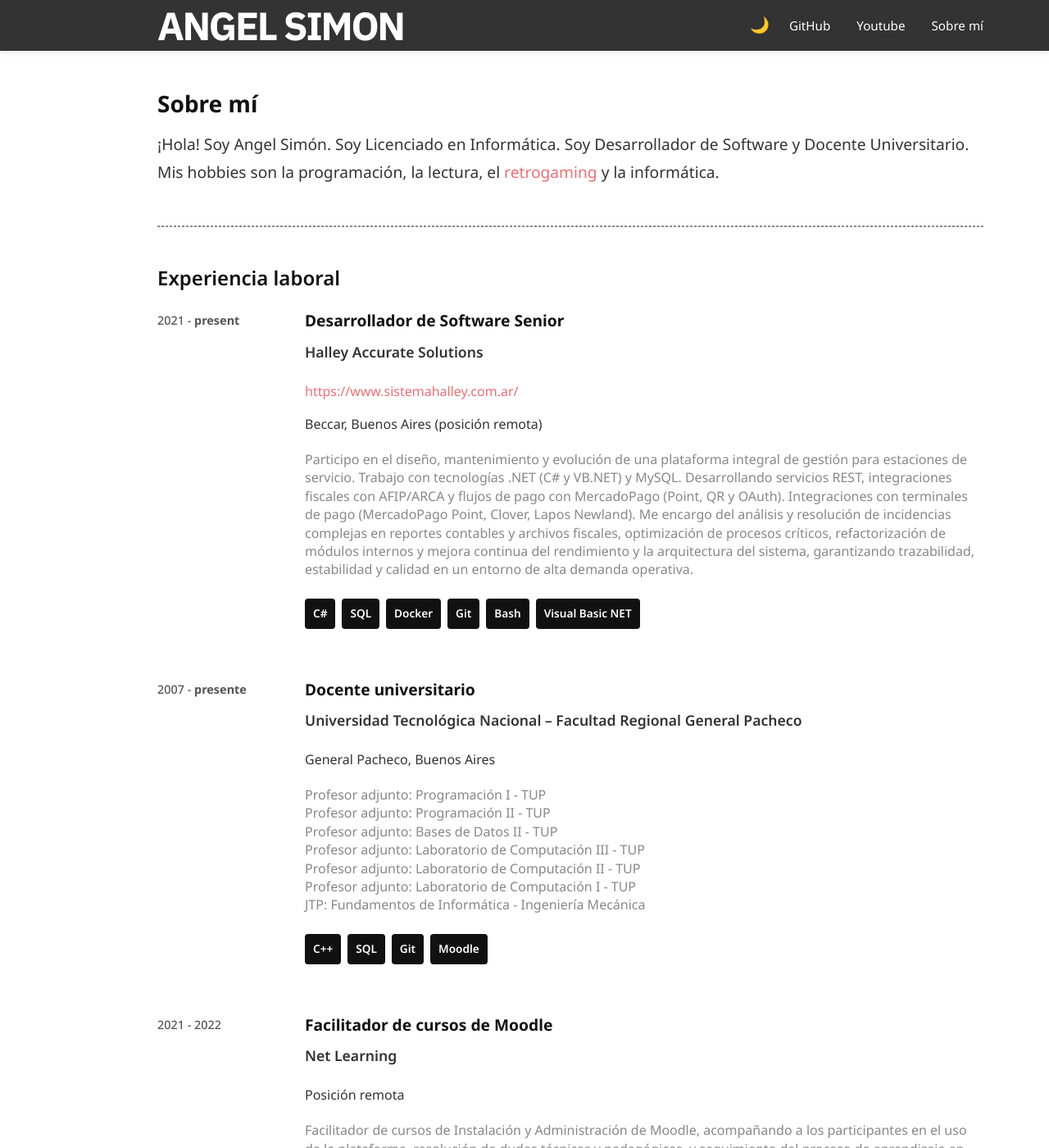
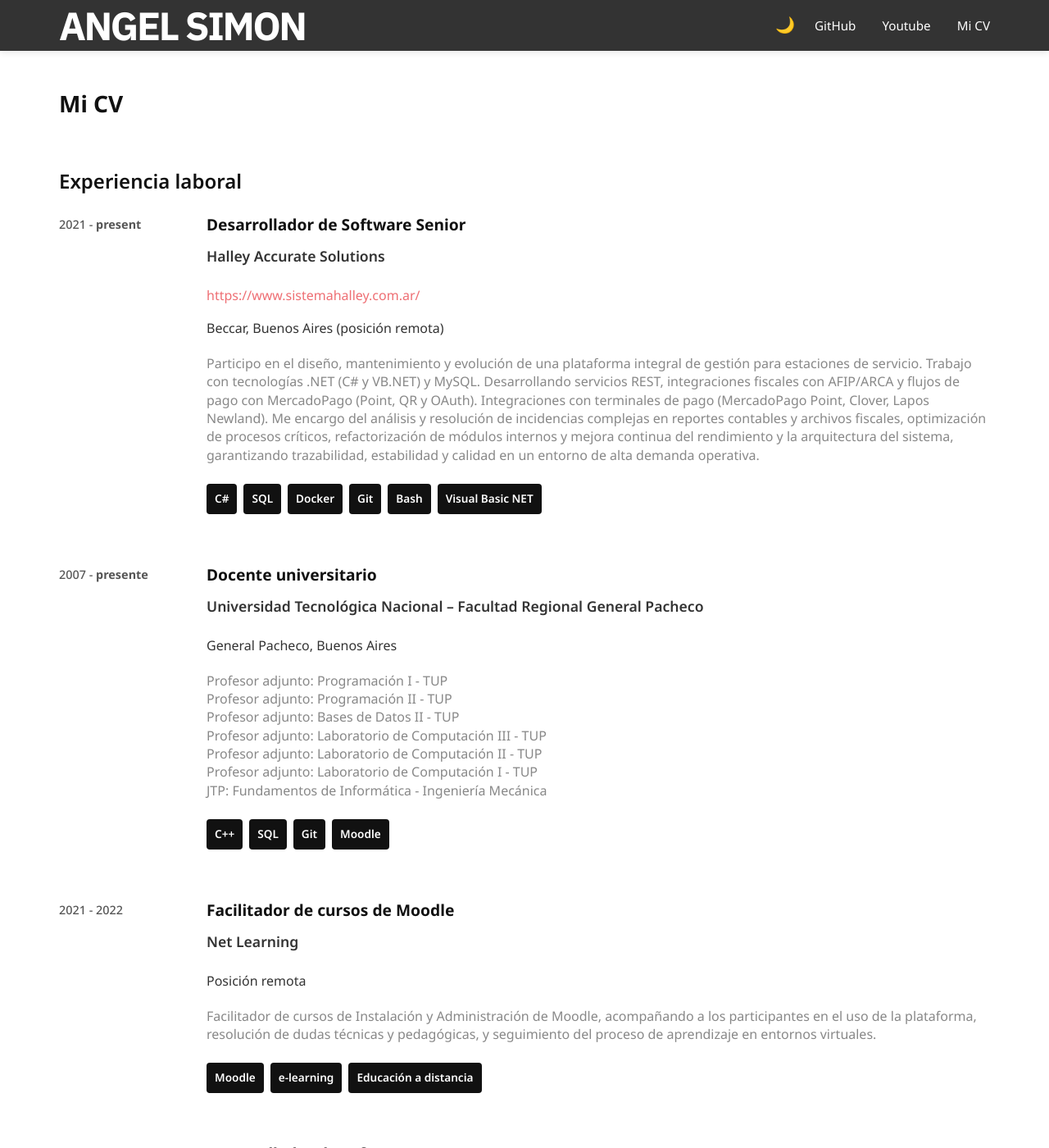
Before and after one commit to angelsimon/angelsimon.github.io, a Jekyll site: the page built from about.html, in a window 1280 px wide and 1400 px high. Shown: the whole window at 82% size. Built offline with Jekyll 4.4.1, drawn with Linux system fonts in a browser that asks for light colours; some web fonts are replaced; some of the changed text lies outside the part shown.

Commit message:
Revamp CV content, styles, and .gitignore
Add .gitignore entries and update site content and styling: rename header/about title to "Mi CV", replace about intro with detailed CV layout (add Education section), and add an about snippet to index. Adjust layout CSS (header/container widths, margins, padding, gap) and introduce a console blink effect plus responsive about-section styles. Minor nav label and permalink/title updates to reflect CV-focused wording.

```diff
--- a/_includes/header.html
+++ b/_includes/header.html
@@ -13,7 +13,7 @@
                 <ul class="nav-links">
                     <li><a href="{{ site.author.github }}" target="_blank" rel="noopener">GitHub</a></li>
                     <li><a href="{{ site.author.youtube }}" target="_blank" rel="noopener">Youtube</a></li>
-                    <li><a href="{{ '/about' | relative_url }}">Sobre mí</a></li>
+                    <li><a href="{{ '/about' | relative_url }}">Mi CV</a></li>
                     </ul>
             </nav>
         </div>
--- a/about.html
+++ b/about.html
@@ -1,16 +1,10 @@
 ---
 layout: page
-title: Sobre mí
+title: Mi CV
 permalink: /about/
 ---
 
-<div class="about-section">
-    <p>¡Hola! Soy Angel Simón. Soy Licenciado en Informática. Soy Desarrollador de Software y Docente Universitario. Mis hobbies son la programación, la lectura, el <a onclick="updateTheme('gameboy');">retrogaming</a> y la informática.</p>
-</div>
-
 <section class="cv-section">
-
-    <hr class="separator" style="margin: 3rem 0;">
 
     <h2 class="cv-sub-heading">Experiencia laboral</h2>
 
@@ -213,5 +207,30 @@ permalink: /about/
         </div>
     </div>
 
+    <hr class="separator" style="margin: 3rem 0;">
+
+    <h2 class="cv-sub-heading">Educación</h2>
+
+    <div class="job-entry">
+        <div class="job-timeline">
+            2008 - 2013
+        </div>
+        <div class="job-details">
+            <h3 class="job-title">Licenciado en Informática</h3>
+            <p class="job-employer">Universidad Blas Pascal</p>
+        </div>
+    </div>
+
+    <div class="job-entry">
+        <div class="job-timeline">
+            2005 - 2007
+        </div>
+        <div class="job-details">
+            <h3 class="job-title">Técnico Superior en Programación</h3>
+            <p class="job-employer">Universidad Tecnológica Nacional – Facultad Regional General Pacheco</p>
+        </div>
+    </div>
+
+
 
 </section>
--- a/assets/css/styles.css
+++ b/assets/css/styles.css
@@ -205,9 +205,10 @@ h6 { font-size: var(--h6-size); }
 }
 
 .header-container {
+    width: 100%;
     max-width: 1200px;
-    margin: 0 0;
-    padding: 0 0 0 12rem;
+    margin: 0 auto;
+    padding: 0 2rem;
     display: flex;
     justify-content: space-between;
     align-items: center;
@@ -268,9 +269,10 @@ h6 { font-size: var(--h6-size); }
    ============================================ */
 
 .container {
+    width: 100%;
     max-width: 1200px;
-    margin: 0 0;
-    padding: 3rem 0 0 12rem;
+    margin: 0 auto;
+    padding: 3rem 2rem 0;
     flex-grow: 1;
 }
 
@@ -386,6 +388,7 @@ h6 { font-size: var(--h6-size); }
     display: flex;
     justify-content: flex-end;
     width: 100%;
+    gap: 10px;
 }
 
 .pagination-info a,
@@ -638,6 +641,56 @@ h6 { font-size: var(--h6-size); }
    MINI CV / ABOUT SECTION
    ============================================ */
 
+/*
+    Efecto consola
+    https://codepen.io/alandunning/pen/RWRrEW de Alan Duning
+  */
+  .console::after {
+    content: "";
+    position: relative;
+    margin-left: 10px;
+    display: inline-block;
+    background-color: #ee6e73;
+    vertical-align: top;
+    width: 20px;
+    height: 40px;
+    -webkit-animation: blink 1s step-end infinite;
+    animation: blink 1s step-end infinite;
+  }
+
+  @-webkit-keyframes blink {
+    0% { opacity: 1.0; }
+    50% { opacity: 0.0; }
+    100% { opacity: 1.0; }
+  }
+
+  @keyframes blink {
+    0% { opacity: 1.0; }
+    50% { opacity: 0.0; }
+    100% { opacity: 1.0; }
+  }
+
+.about-section{
+    font-family: var(--title-font);
+    font-size: 1.7rem;;
+    line-height: 40px;
+}
+
+/* Mobile */
+@media (max-width: 768px) {
+    .about-section{
+        font-size: 1.2rem;
+        line-height: 1.6;
+    }
+
+    .console::after {
+        margin-left: 5px;
+        vertical-align: middle;
+        width: 10px;
+        height: 20px;
+    }
+}
+
 .cv-heading {
     font-size: 2.5rem;
     font-weight: 700;
```
Also changed, not shown: index.html (+8 -0 lines), 1 other file.
